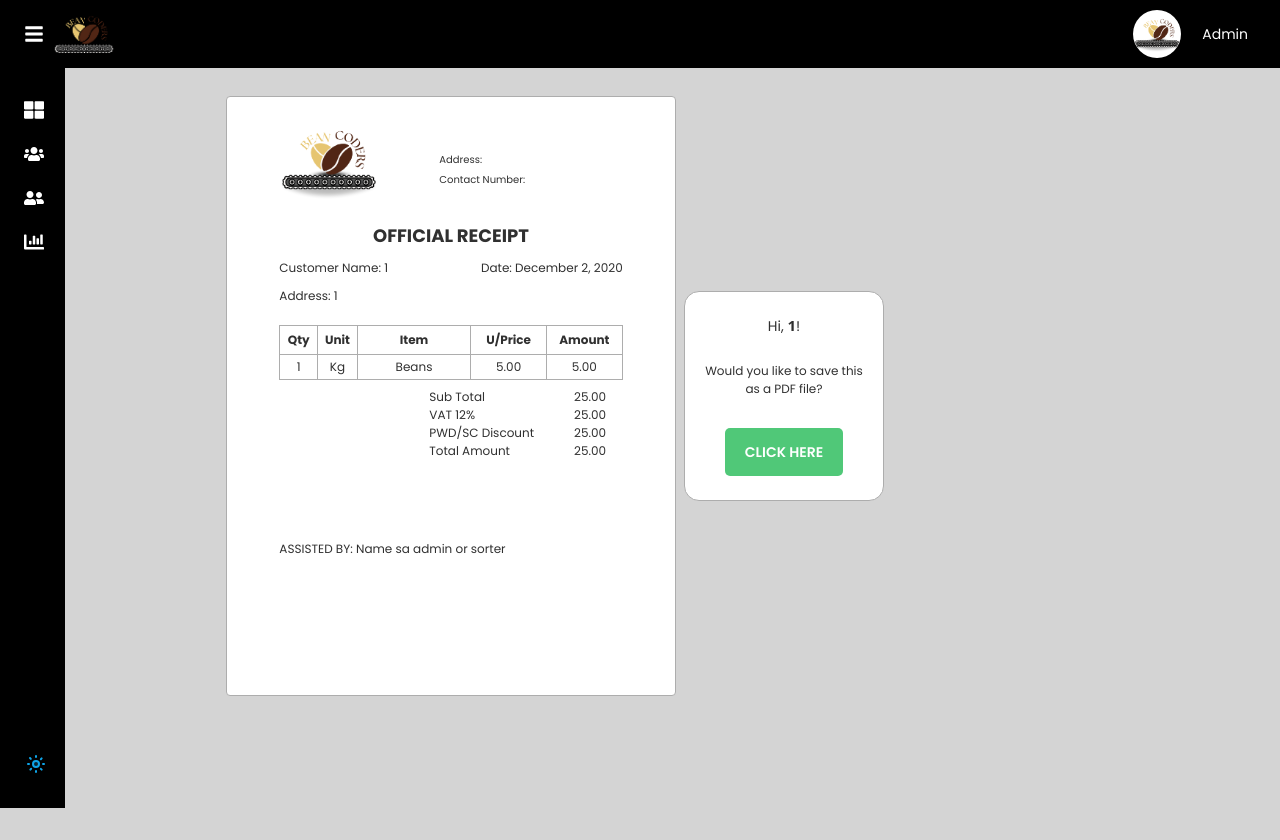
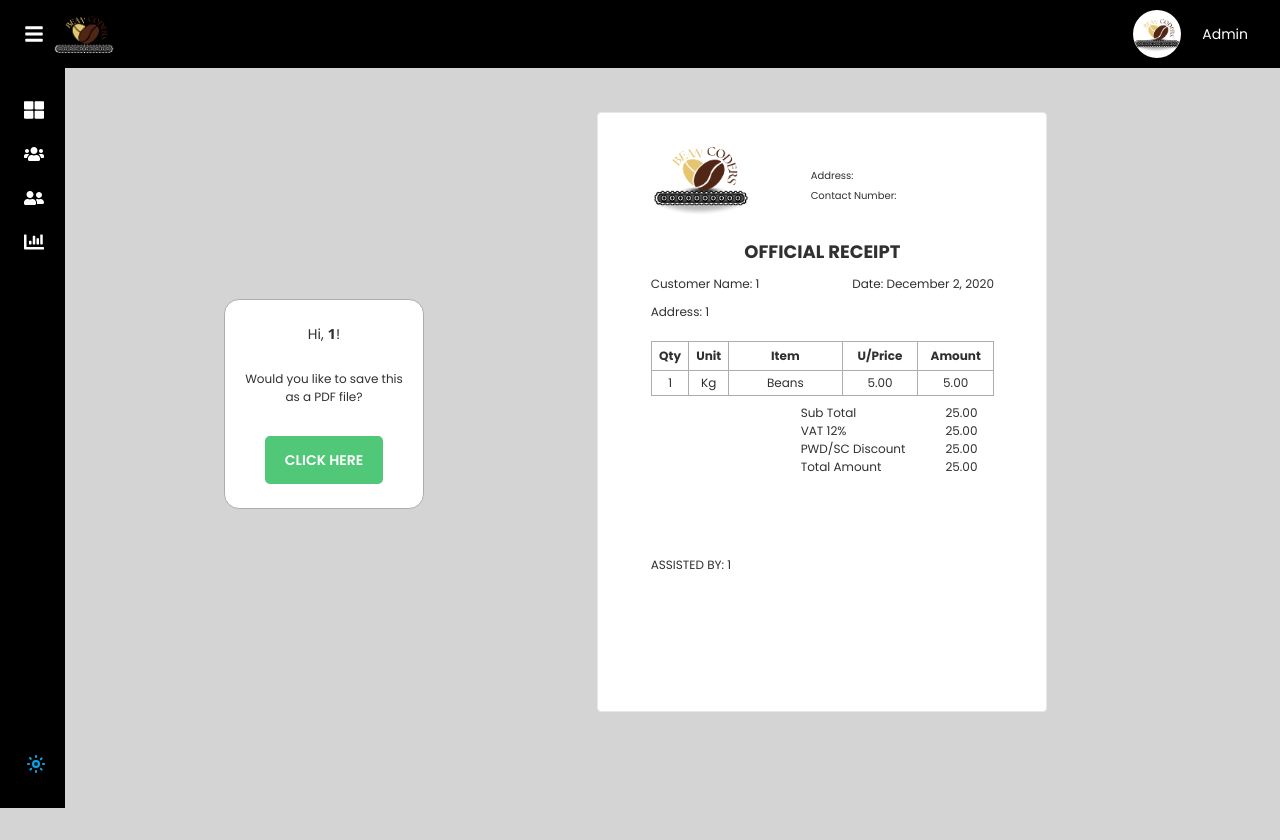
Before and after one commit to joephinecalapiz/beancoders-coffee-sorters, a React (Vite) app: page /status/receipt/1 in a window 1280 px wide. Built offline with nearby package versions, Linux system fonts and the light colour scheme; no server answers.

Commit message:
update receipt

```diff
--- a/src/css/receipt.css
+++ b/src/css/receipt.css
@@ -1,3 +1,5 @@
+/** @format */
+
 .Page {
   margin-top: 100px; /* Adjust the value as needed */
 }
@@ -11,13 +13,6 @@
   padding: 10px;
   width: 450px;
   height: 600px;
-  border: 1px solid #adadad;
-}
-
-@media (max-width: 500px) {
-  .whole-receipt{
-    display: none;
-  }
 }
 
 /* Header text and logo container */
@@ -226,7 +221,7 @@
 /* Custom button styling */
 .custom-button {
   margin-top: 10px;
-  background-color: #50C878;
+  background-color: #50c878;
   color: white;
   padding: 10px 20px;
   border: none;
--- a/src/screens/ReceiptScreen/Receipt.jsx
+++ b/src/screens/ReceiptScreen/Receipt.jsx
@@ -12,11 +12,11 @@ import BeansLogo from "../../assets/beansLogo.png"; // Import the image here
 
 const Receipt = () => {
   const { customerId } = useParams();
+
   const [receiptDetails, setReceiptDetails] = useState([]);
   const [navVisible, showNavbar] = useState(true);
   const contentRef = useRef(null);
   const [compInfo, setCompInfo] = useState("");
-
 
   useEffect(() => {
     fetchReceiptDetails();
@@ -59,7 +59,6 @@ const Receipt = () => {
   const toggleSidebar = () => {
     showNavbar(!navVisible);
   };
-
 
   const handleConvertToPDF = () => {
     const pageContent = contentRef.current;
@@ -108,9 +107,26 @@ const Receipt = () => {
           handleToggleSidebar={toggleSidebar}
         />
         <div className={`p-4 mt-10 ${navVisible ? "ml-20" : "sm:ml-44"}`}>
-          <div className="grid grid-cols-1 tablet:grid-cols-2 gap-2 mt-10 justify-center">
+          <div className="md:ml-32 md:grid md:tablet:grid-cols-3 tablet:grid-cols-2 gap-20 mt-10 ">
+            <div className="flex self-center">
+              <div className="white-box">
+                <div className="white-box-greeting">
+                  Hi, <span className="bold-customer-id">{customerId}</span>!
+                </div>
+                <div className="white-box-text">
+                  Would you like to save this as a PDF file?
+                </div>
+                <button
+                  className="btn white-box-button custom-button"
+                  onClick={handleConvertToPDF}
+                >
+                  Click here
+                </button>
+              </div>
+            </div>
+
             <div
-              className="flex hidden sm:block justify-self-end border rounded p-10 bg-white whole-receipt"
+              className="md:flex flex-col sm:flex-row border rounded p-2 mt-4 bg-white whole-receipt"
               ref={contentRef}
             >
               <div className="">
@@ -129,8 +145,12 @@ const Receipt = () => {
                   </div>
                   <div className="company-info">
                     <p className="company-name">{compInfo.companyName}</p>
-                    <p className="company-details">Address: {compInfo.companyLocation}</p>
-                    <p className="company-details">Contact Number: {compInfo.companyNumber}</p>
+                    <p className="company-details">
+                      Address: {compInfo.companyLocation}
+                    </p>
+                    <p className="company-details">
+                      Contact Number: {compInfo.companyNumber}
+                    </p>
                   </div>
                 </div>
                 <div className="receipt-header">OFFICIAL RECEIPT</div>
@@ -187,24 +207,11 @@ const Receipt = () => {
                   </table>
                 </div>
                 <div className="receipt-assisted items-end mt-20">
-                  ASSISTED BY: Name sa admin or sorter
+                  ASSISTED BY: {customerId}
                 </div>
               </div>
             </div>
             {/* White box for PDF options */}
-            <div className="flex self-center">
-              <div className="white-box">
-                <div className="white-box-greeting">
-                  Hi, <span className="bold-customer-id">{customerId}</span>!
-                </div>
-                <div className="white-box-text">
-                  Would you like to save this as a PDF file?
-                </div>
-                <button className="btn white-box-button custom-button" onClick={handleConvertToPDF}>
-                  Click here
-                </button>
-              </div>
-            </div>
           </div>
         </div>
       </div>
@@ -212,4 +219,4 @@ const Receipt = () => {
   );
 };
 
-export default Receipt
+export default Receipt;
```
